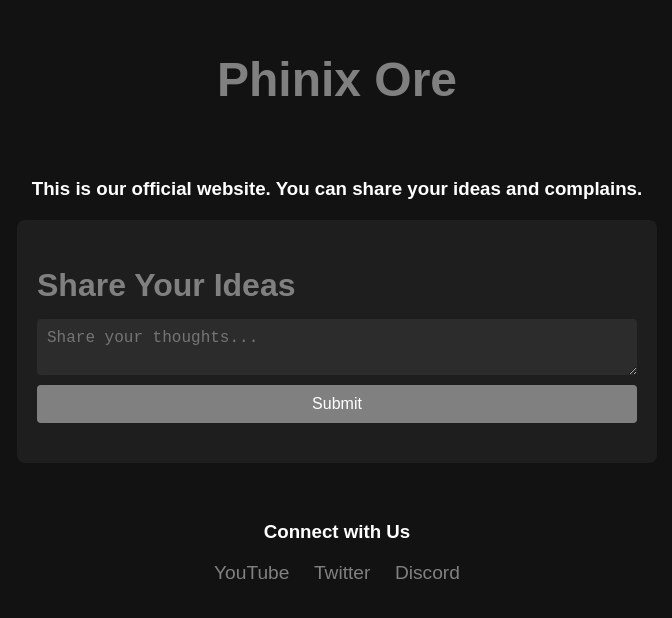
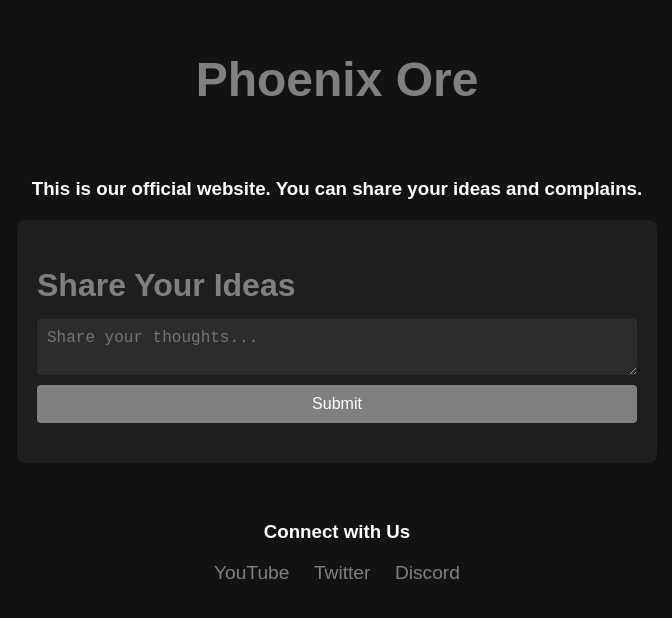
Before and after one commit to PhinixOre/Phoenix-Ore, a plain HTML site: page index.html in a window 1280 px wide. Shown: the whole page, without its empty margins (303-975 px from the left). Drawn offline with Linux system fonts and the light colour scheme.

Commit message:
Update index.html

```diff
--- a/index.html
+++ b/index.html
@@ -3,12 +3,12 @@
 <head>
     <meta charset="UTF-8">
     <meta name="viewport" content="width=device-width, initial-scale=1.0">
-    <title>Phinix Ore</title>
+    <title>Phoenix Ore</title>
     <link rel="stylesheet" href="styles.css">
 </head>
 <body>
     <header>
-        <h1>Phinix Ore</h1>
+        <h1>Phoenix Ore</h1>
     </header>
     <h3> <center>This is our official website. You can share your ideas and complains.</center>
 
```
